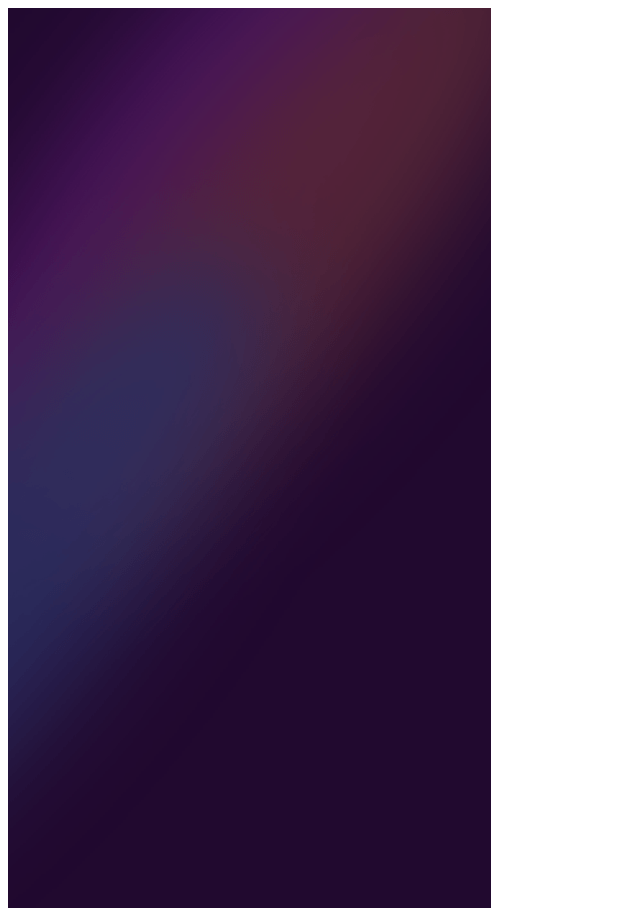
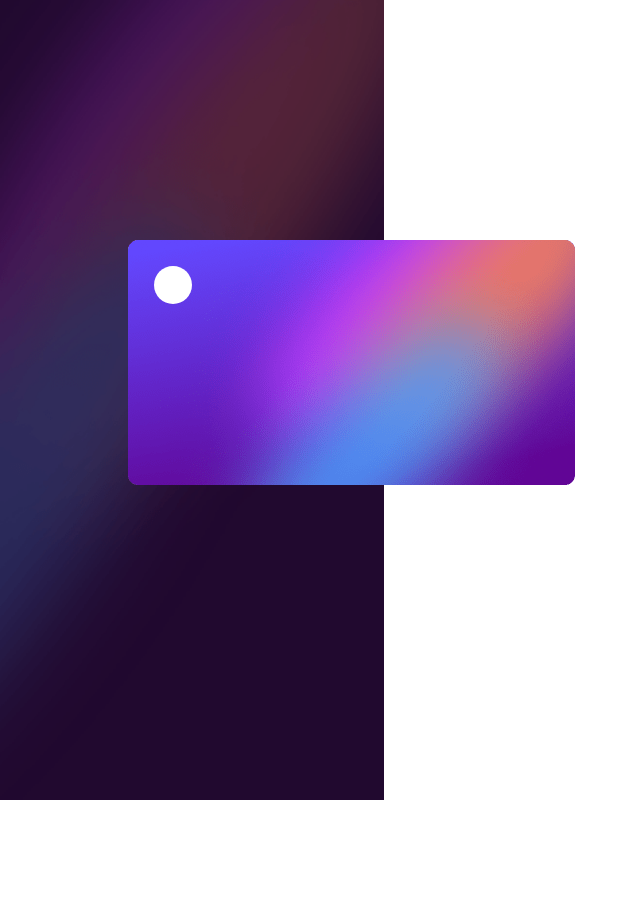
Before and after one commit to Ashour-dev/payment-interface, a Vue app: page / in a window 1280 px wide. Shown: the whole page, without its empty margins (0-640 px from the left). After the commit the page ends 800 px from the top, so only its background shows below. Built offline with nearby package versions, Linux system fonts and the light colour scheme.

Commit message:
Some design updates

```diff
--- a/package.json
+++ b/package.json
@@ -8,6 +8,7 @@
     "lint": "vue-cli-service lint"
   },
   "dependencies": {
+    "bootstrap": "^5.2.0",
     "core-js": "^3.8.3",
     "vue": "^2.6.14"
   },
--- a/src/App.vue
+++ b/src/App.vue
@@ -1,28 +1,38 @@
 <template>
   <div id="app">
     <img class="desktopBackground" src="./assets/bg-main-desktop.png" alt="Background" />
+    <div class="cards d-flex flex-column ">
+      <FrontCard/>
+    </div>
   </div>
 </template>
 
 <script>
-// import HelloWorld from "./components/HelloWorld.vue";
+import FrontCard from "./components/FrontCard.vue";
 
 export default {
   name: "App",
-  // components: {
-  // },
+  components: {
+    FrontCard
+  },
 };
 </script>
 
-<style lang="scss" scoped>
+<style lang="scss">
+@import '~bootstrap/scss/bootstrap';
 #app {
   font-family: Avenir, Helvetica, Arial, sans-serif;
-  -webkit-font-smoothing: antialiased;
-  -moz-osx-font-smoothing: grayscale;
   color: #2c3e50;
+
 }
+.desktopBackground{
+  height: 100vh;
+  width: 30vw;
+}
+.cards{
+  position: absolute;
+  top: 30vh;
+  left: 10vw;
 
-.desktopBackground{
-  height: 100%;
 }
 </style>
--- /dev/null
+++ b/src/components/FrontCard.vue
@@ -0,0 +1,28 @@
+<template>
+    <div class="cont">
+        <img id="card" src="../assets/bg-card-front.png" alt="">
+        <div class="full-circle rounded-circle"></div>
+    </div>
+</template>
+
+<script>
+export default {
+    name:'FrontCard'
+}
+</script>
+
+<style lang="scss" scoped>
+.cont{
+    #card{
+        position: absolute;
+    }
+    .full-circle{
+        position: absolute;
+        top: 2vw;
+        left: 2vw;
+        width: 3vw;
+        height: 3vw;
+        background-color: white;
+    }
+}
+</style>
```
Also changed, not shown: 1 other file (tests, documents, lock files or other folders).
